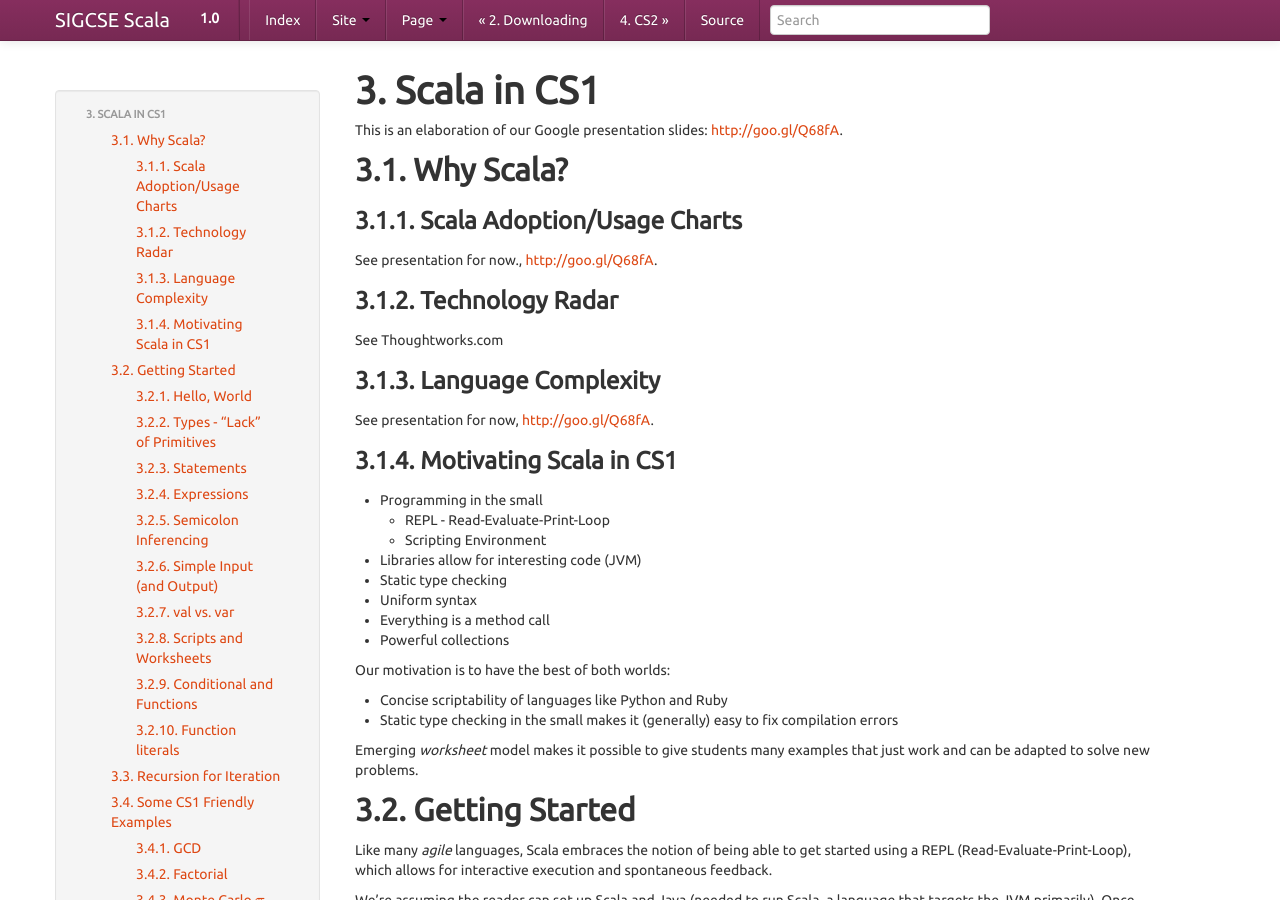
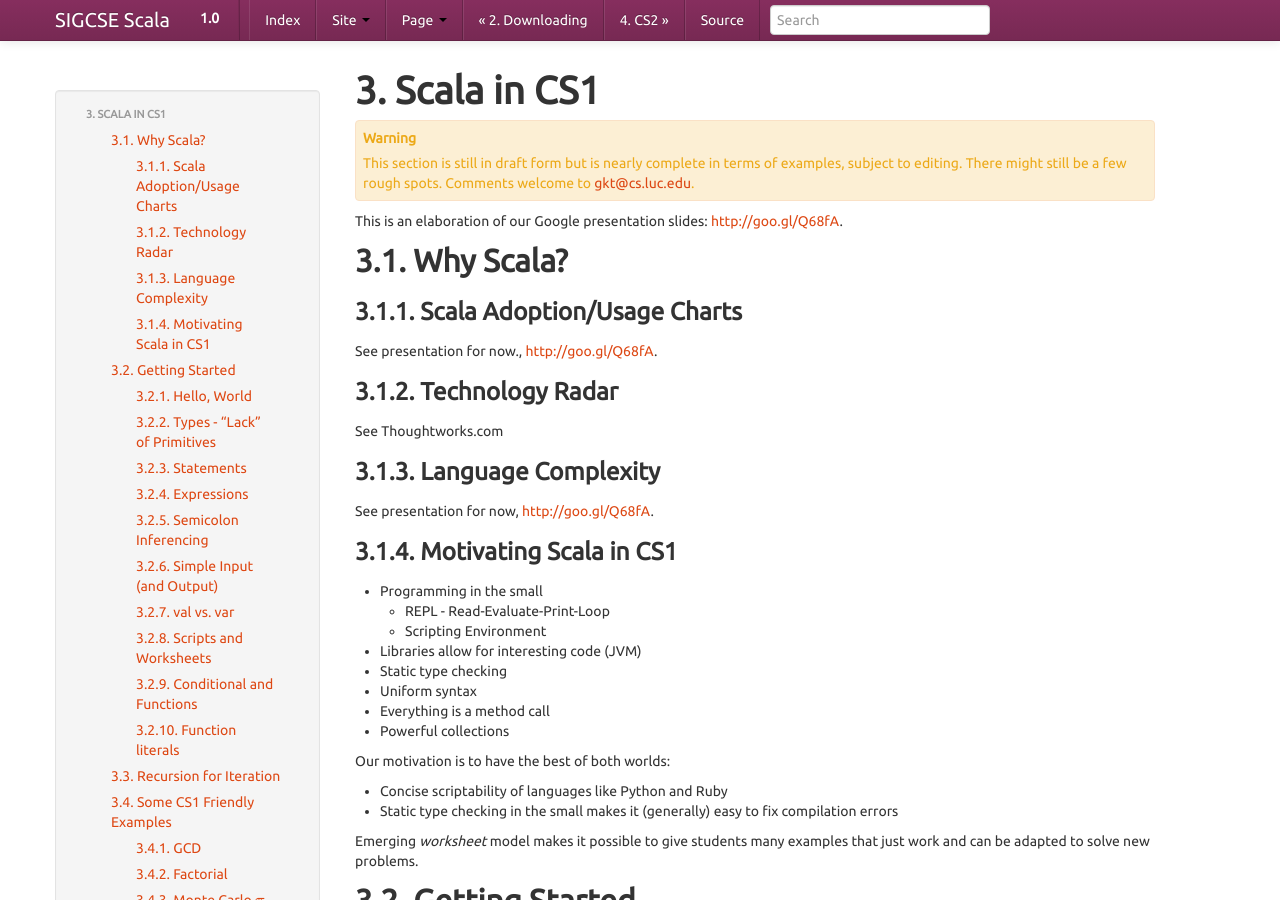
Before and after one commit to LoyolaChicagoBooks/scalaworkshop, a Sphinx documentation site: the page built from source/cs1.rst, in a window 1280 px wide and 900 px high. Built offline with Sphinx 7.4.7, drawn with Linux system fonts in a browser that asks for light colours.

Commit message:
typo in directive

```diff
--- a/source/cs1.rst
+++ b/source/cs1.rst
@@ -1,7 +1,7 @@
 Scala in CS1
 =====================
 
-.. warning:::
+.. warning::
 
    This section is still in draft form but is nearly complete in terms of examples, subject to editing.
    There might still be a few rough spots. Comments welcome to gkt@cs.luc.edu.
```
